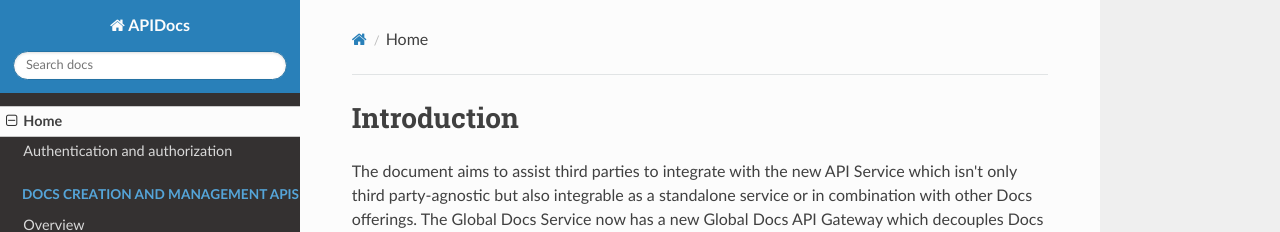
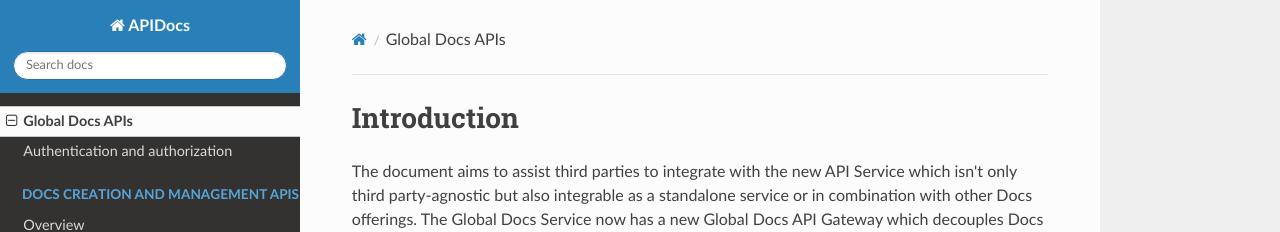
Before and after one commit to AllAboutDocs/APIDocs, an MkDocs documentation site: the page built from docs/index.md, in a window 1280 px wide and 1022 px high. Shown: the top 232 px of the window. Built offline with MkDocs 1.6.1, drawn with Linux system fonts in a browser that asks for light colours; nearby versions of some CDN libraries.

Commit message:
Changed Home

```diff
--- a/mkdocs.yml
+++ b/mkdocs.yml
@@ -3,7 +3,7 @@ theme:
   name: readthedocs
   navigation_depth: 2
 nav:
-  - Home: index.md
+  - Global Docs APIs: index.md
   - "Authentication and authorization": authentication-and-authorization.md
   - "Docs Creation and Management APIs":
       - "Overview": docs-creation-and-management-apis/docs-creation-and-management.md
```
